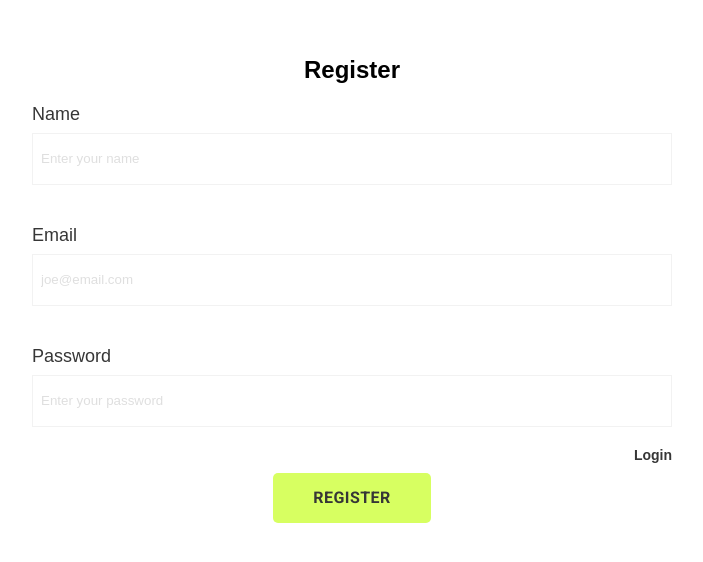
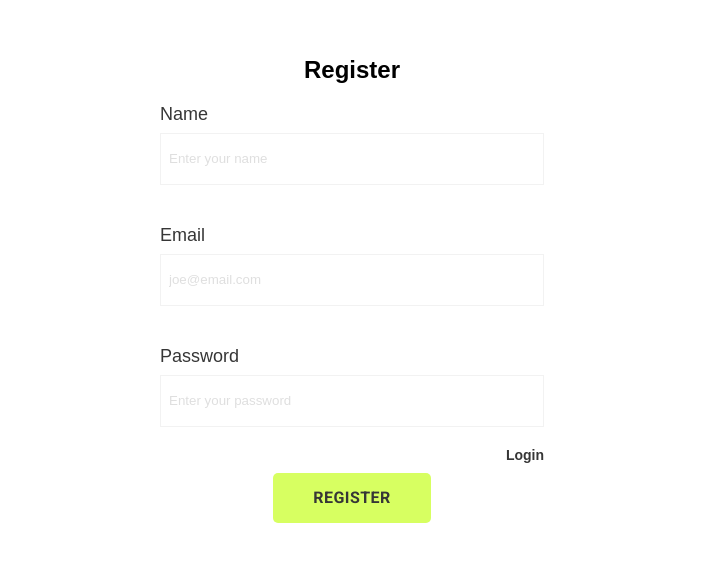
Before and after one commit to Wellers0n/upload, a React (Vite) app in the folder packages/client/: page /register in a window 1280 px wide. Shown: the part 116-678 px from the top of the page, without its empty margins (288-991 px from the left). Built offline with nearby package versions, Linux system fonts and the light colour scheme.

Commit message:
refactor: width fix login and register screen

```diff
--- a/packages/client/src/routes/Login.tsx
+++ b/packages/client/src/routes/Login.tsx
@@ -96,7 +96,7 @@ export const Title = styled.h2`
 `;
 
 export const Box = styled.div`
-  width: 50%;
+  width: 30%;
   height: 100%;
   margin-top: 20px;
   display: flex;
--- a/packages/client/src/routes/Register.tsx
+++ b/packages/client/src/routes/Register.tsx
@@ -117,7 +117,7 @@ export const Title = styled.h2`
 `;
 
 export const Box = styled.div`
-  width: 50%;
+  width: 30%;
   height: 100%;
   margin-top: 20px;
   display: flex;
```
